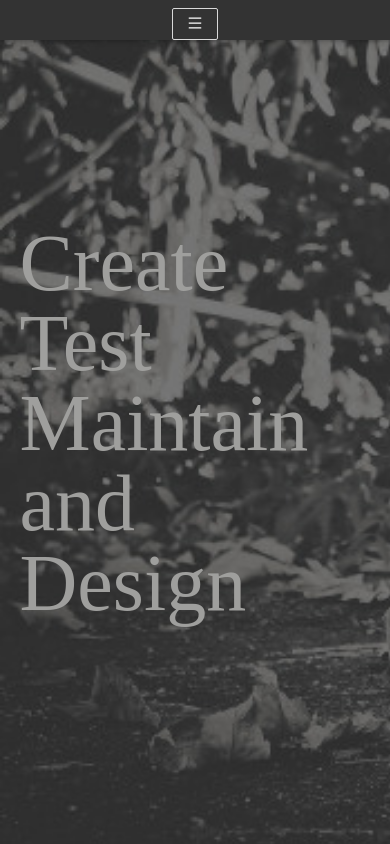
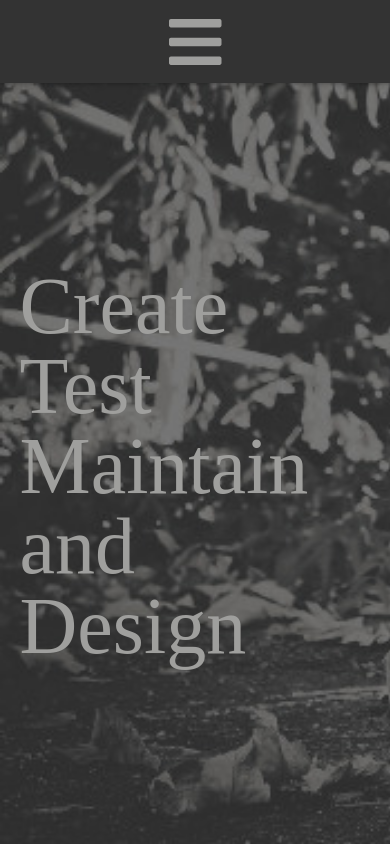
Before and after one commit to stgary/interactive-resume-sgary, a React (Create React App) app: page / in a window 390 px wide. Built offline with nearby package versions, Linux system fonts and the light colour scheme; a web font is replaced by a local one.

Commit message:
responsive navbar

```diff
--- a/src/components/Menu.jsx
+++ b/src/components/Menu.jsx
@@ -1,7 +1,8 @@
 import React, { useState } from 'react';
-import { Drawer, Button } from 'antd';
-import { MenuOutlined } from '@ant-design/icons';
+import { Drawer } from 'antd';
 import Logo from '../img/logo.png';
+import { faBars } from '@fortawesome/free-solid-svg-icons';
+import { FontAwesomeIcon } from '@fortawesome/react-fontawesome'
 
 export default function Menu() {
 
@@ -19,9 +20,7 @@ export default function Menu() {
 
   return (
   <div className='drawer-container'>
-    <Button onClick={showDrawer}>
-        <MenuOutlined className='menu-button' />
-    </Button>
+    <FontAwesomeIcon onClick={showDrawer} className='menu-button' icon={faBars} />
     <Drawer
       title={img}
       placement="top"
--- a/src/styles/nav-bar.css
+++ b/src/styles/nav-bar.css
@@ -112,14 +112,15 @@
 }
 .nav-container header nav .menu .drawer-container {
   width: 100%;
+  height: 100%;
   display: flex;
   justify-content: center;
   align-items: center;
 }
-.nav-container header nav .menu .drawer-container .ant-btn {
-  margin-top: 2%;
-  color: #fff;
-  background: #333333;
+.nav-container header nav .menu .drawer-container .menu-button {
+  font-size: 6rem;
+  color: #9f9f9d;
+  margin: 3%;
 }
 @media (max-width: 650px) {
   .nav-container header nav .nav-logo {
@@ -128,6 +129,7 @@
 }
 .nav-container header nav .nav-logo .logo-img {
   width: 220px;
+  margin: 10px;
 }
 .nav-container header nav .nav-bar {
   width: 100%;
@@ -139,16 +141,16 @@
 }
 .nav-container header nav .nav-bar ul {
   display: flex;
-  justify-content: flex-end;
+  justify-content: space-around;
   align-items: center;
   width: 100%;
   height: 100%;
 }
 .nav-container header nav .nav-bar ul li {
-  font-size: 1.5rem;
+  font-size: 1.75rem;
   font-family: 'Average', serif;
   color: #9f9f9d;
-  margin-right: 3%;
+  margin: 25px 10px;
 }
 .nav-container header nav .nav-bar ul li a {
   color: #9f9f9d;
--- a/src/styles/nav-bar.less
+++ b/src/styles/nav-bar.less
@@ -29,15 +29,15 @@
 
         .drawer-container {
           width: 100%;
+          height: 100%;
           display: flex;
           justify-content: center;
           align-items: center;
 
-          .ant-btn {
-            margin-top: 2%;
-            color: #fff;
-            background: @flat-black;
-
+          .menu-button {
+            font-size: 6rem;
+            color: @grey;
+            margin: 3%;
           }
         }
 
@@ -50,6 +50,7 @@
 
         .logo-img {
           width: 220px;
+          margin: 10px;
 
         }
 
@@ -64,16 +65,16 @@
 
         ul {
           display: flex;
-          justify-content: flex-end;
+          justify-content: space-around;
           align-items: center;
           width: 100%;
           height: 100%;
 
           li {
-            font-size: 1.5rem;
+            font-size: 1.75rem;
             font-family: @average;
             color: @grey;
-            margin-right: 3%;
+            margin: 25px 10px;
 
             a {
               color: @grey;
--- a/src/styles/styles.css
+++ b/src/styles/styles.css
@@ -275,14 +275,15 @@ body {
 }
 .nav-container header nav .menu .drawer-container {
   width: 100%;
+  height: 100%;
   display: flex;
   justify-content: center;
   align-items: center;
 }
-.nav-container header nav .menu .drawer-container .ant-btn {
-  margin-top: 2%;
-  color: #fff;
-  background: #333333;
+.nav-container header nav .menu .drawer-container .menu-button {
+  font-size: 6rem;
+  color: #9f9f9d;
+  margin: 3%;
 }
 @media (max-width: 650px) {
   .nav-container header nav .nav-logo {
@@ -291,6 +292,7 @@ body {
 }
 .nav-container header nav .nav-logo .logo-img {
   width: 220px;
+  margin: 10px;
 }
 .nav-container header nav .nav-bar {
   width: 100%;
@@ -302,16 +304,16 @@ body {
 }
 .nav-container header nav .nav-bar ul {
   display: flex;
-  justify-content: flex-end;
+  justify-content: space-around;
   align-items: center;
   width: 100%;
   height: 100%;
 }
 .nav-container header nav .nav-bar ul li {
-  font-size: 1.5rem;
+  font-size: 1.75rem;
   font-family: 'Average', serif;
   color: #9f9f9d;
-  margin-right: 3%;
+  margin: 25px 10px;
 }
 .nav-container header nav .nav-bar ul li a {
   color: #9f9f9d;
@@ -841,29 +843,34 @@ body {
   color: #9f9f9d;
   margin-top: 2%;
 }
-.ant-drawer-wrapper-body {
+.ant-drawer-content-wrapper {
+  height: 350px;
+}
+.ant-drawer-content-wrapper .ant-drawer-wrapper-body {
   background: #333333;
 }
-.ant-drawer-wrapper-body .ant-drawer-header {
+.ant-drawer-content-wrapper .ant-drawer-wrapper-body .ant-drawer-header {
   border-bottom: 2px solid #9f9f9d;
   background: #333333;
 }
-.ant-drawer-wrapper-body .ant-drawer-header .ant-drawer-title {
+.ant-drawer-content-wrapper .ant-drawer-wrapper-body .ant-drawer-header .ant-drawer-title {
   display: flex;
   justify-content: center;
   align-items: center;
 }
-.ant-drawer-wrapper-body .ant-drawer-body {
+.ant-drawer-content-wrapper .ant-drawer-wrapper-body .ant-drawer-body {
   display: flex;
   justify-content: center;
   align-items: center;
   flex-direction: column;
+  line-height: 1.8;
 }
-.ant-drawer-wrapper-body .ant-drawer-body a {
+.ant-drawer-content-wrapper .ant-drawer-wrapper-body .ant-drawer-body a {
   color: #9f9f9d;
-  font-size: 2rem;
+  font-size: 2.5rem;
   font-family: 'Average', serif;
 }
-.ant-drawer-wrapper-body .ant-drawer-body a:hover {
+.ant-drawer-content-wrapper .ant-drawer-wrapper-body .ant-drawer-body a:hover,
+.ant-drawer-content-wrapper .ant-drawer-wrapper-body .ant-drawer-body a:active {
   color: #fff;
 }
```
Also changed, not shown: src/styles/menu.css (+12 -7 lines), src/styles/menu.less (+6 -2 lines).
